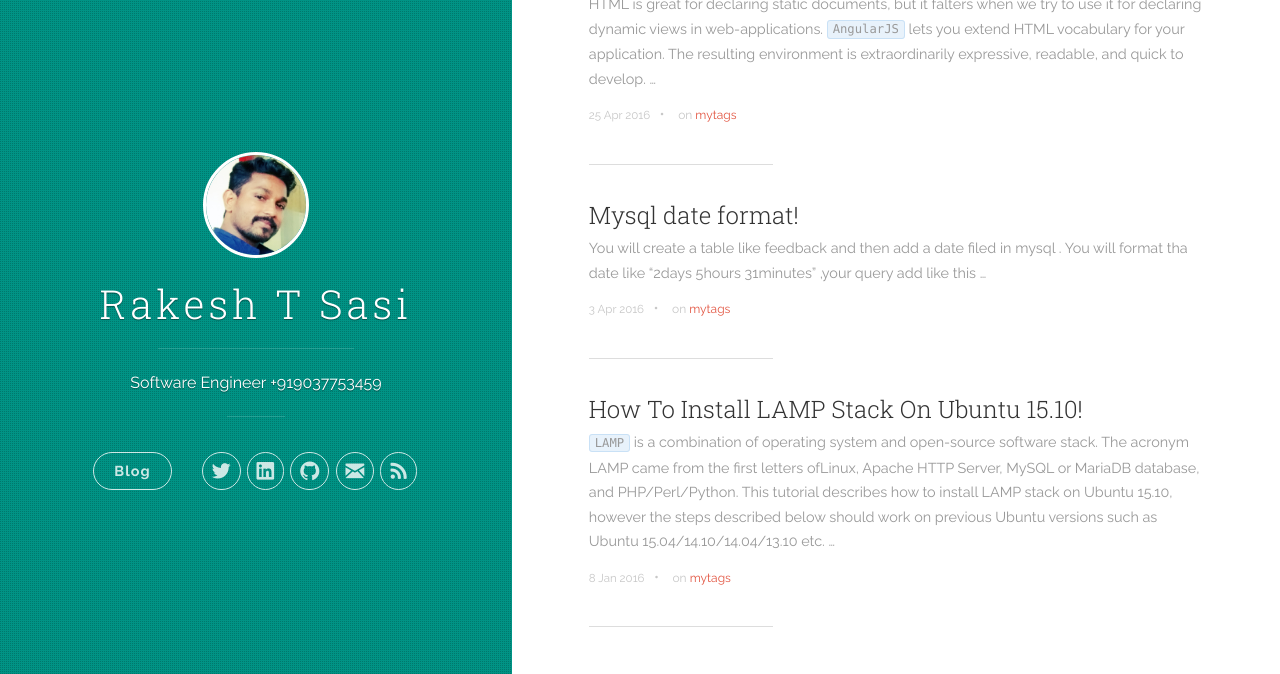
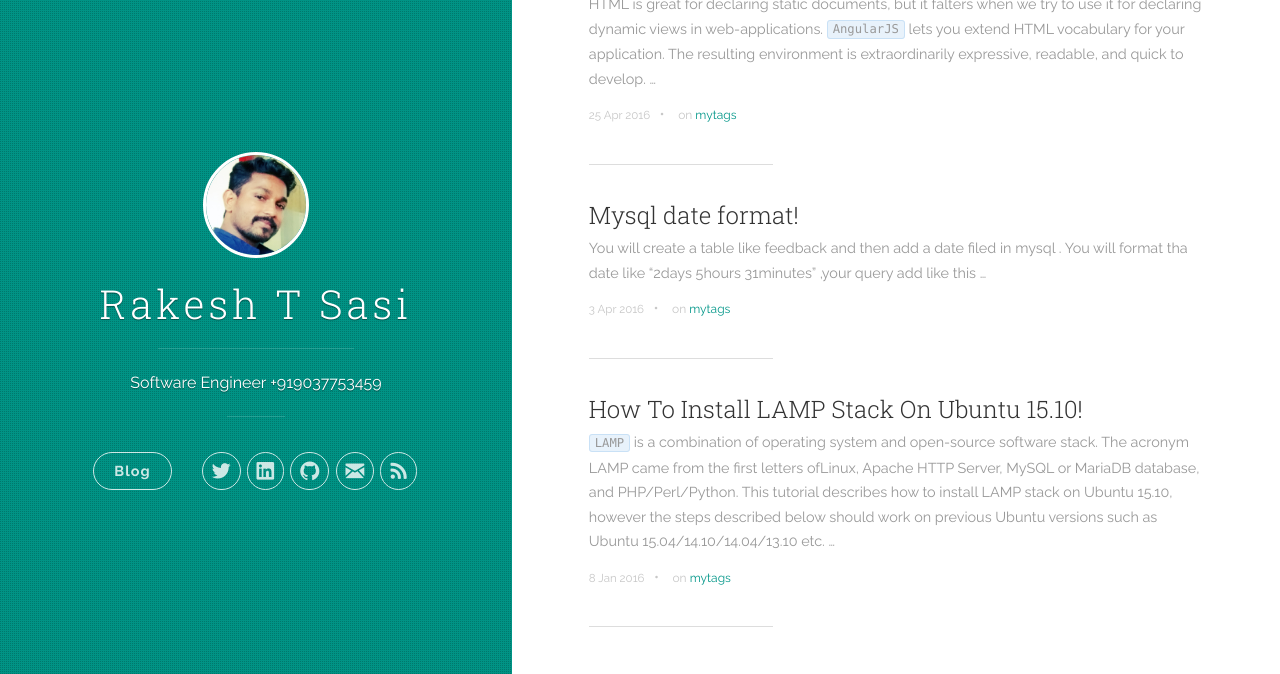
Before and after one commit to rakeshtsasi/rakeshtsasi.github.io, a Jekyll site: the page built from index.html, in a window 1280 px wide. Shown: the part 125-799 px from the top of the page. Built offline with Jekyll 4.4.1, drawn with Linux system fonts in a browser that asks for light colours; nearby versions of some CDN libraries; the list of posts is cut into pages by our own code.

Commit message:
Update uno.css

```diff
--- a/css/uno.css
+++ b/css/uno.css
@@ -937,7 +937,7 @@ body {
 
 a {
 	text-decoration: none;
-	color: #e25440; }
+	color: #009688; }
 	a:hover {
 		color: #b9301c;
 		-o-transition: .5s;
```
